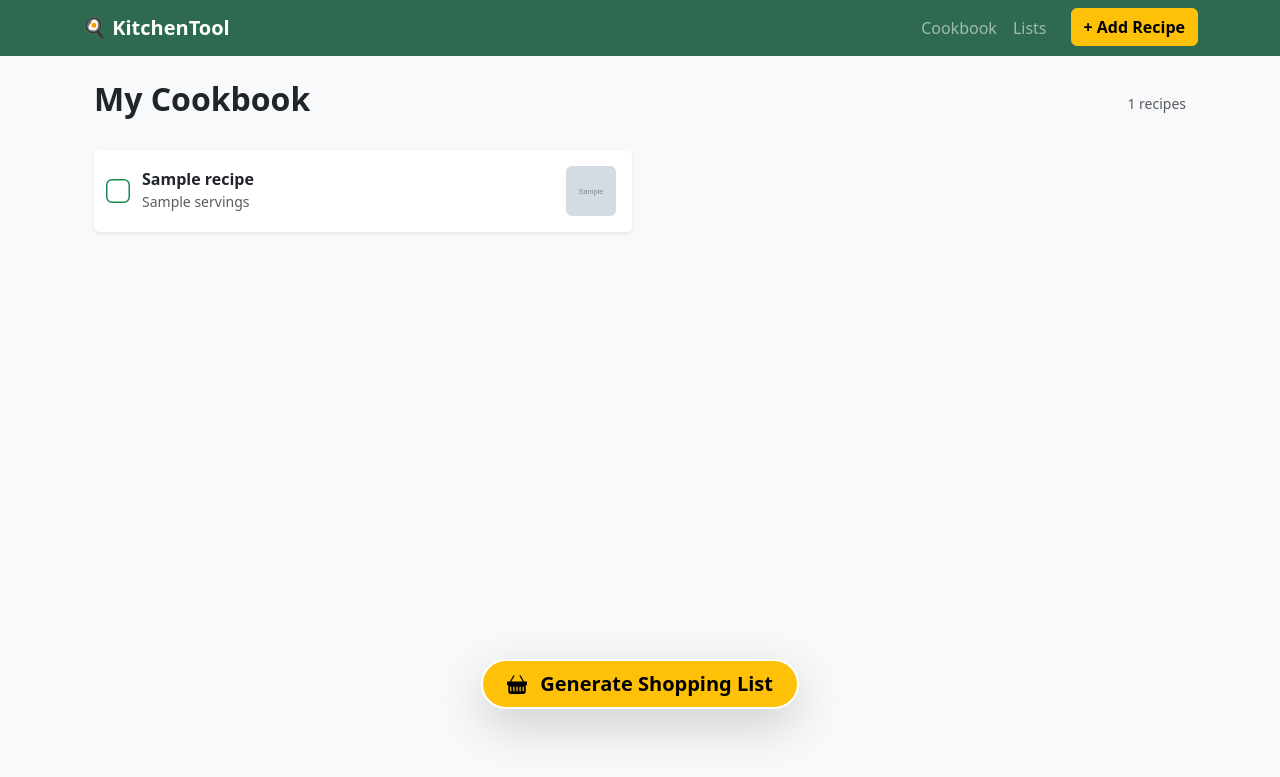
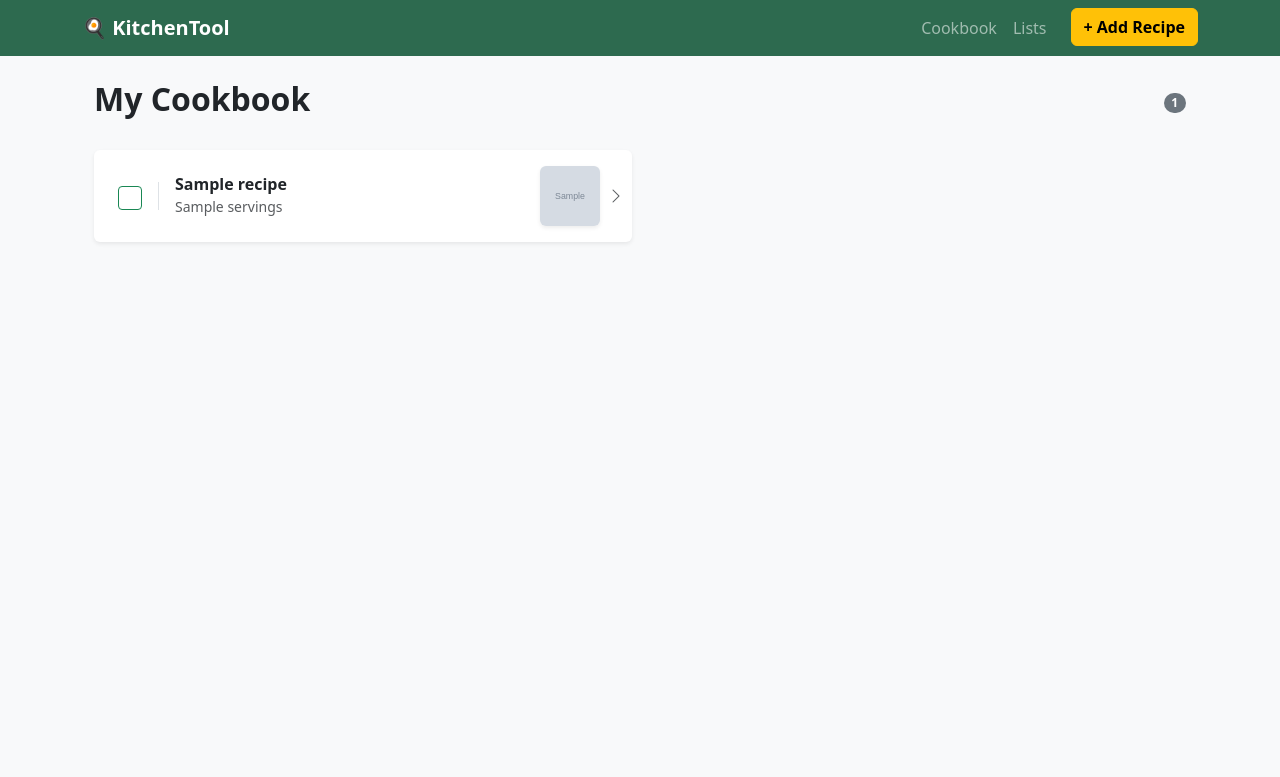
Before and after one commit to WorldStat/kitchen-tool, a Django app: page /recipes/list/ in a window 1280 px wide. Shown: the top 777 px of the page. Run offline with Django 4.2, Linux system fonts and the light colour scheme; a user stored in the database is signed in; tables that the repository leaves empty hold one stand-in row (values such as "Sample post"); grey boxes marked "Sample" are stand-in pictures.

Commit message:
fix list

```diff
--- a/recipe_project/templates/recipes/recipe_list.html
+++ b/recipe_project/templates/recipes/recipe_list.html
@@ -1,50 +1,94 @@
 {% extends 'base.html' %}
 
 {% block content %}
-<div class="container">
+<div class="container pb-5">
     <div class="d-flex justify-content-between align-items-center mb-4">
         <h2 class="fw-bold">My Cookbook</h2>
-        <span class="text-muted small">{{ recipes.count }} recipes</span>
+        <span class="badge bg-secondary rounded-pill">{{ recipes.count }}</span>
     </div>
 
     {% if not recipes %}
         <div class="text-center py-5 border rounded bg-white shadow-sm">
-            <p class="text-muted">No recipes found. Import one!</p>
-            <a href="{% url 'create_recipe' %}" class="btn btn-success">Import Recipe</a>
+            <p class="text-muted">No recipes found.</p>
+            <a href="{% url 'create_recipe' %}" class="btn btn-success">Add One</a>
         </div>
     {% else %}
-        <form method="POST" action="{% url 'generate_shopping_list' %}">
+        <form method="POST" action="{% url 'generate_shopping_list' %}" id="shopping-form">
             {% csrf_token %}
 
             <div class="row row-cols-1 row-cols-md-2 g-3">
                 {% for recipe in recipes %}
                 <div class="col">
-                    <div class="card shadow-sm border-0 h-100">
-                        <div class="card-body d-flex align-items-center">
-                            <div class="me-3">
-                                <input class="form-check-input border-success" type="checkbox" name="selected_recipes" value="{{ recipe.id }}" style="transform: scale(1.5);">
+                    <div class="card shadow-sm border-0 h-100 position-relative">
+                        <div class="card-body d-flex align-items-center p-2">
+
+                            <div class="px-3 border-end">
+                                <input class="form-check-input border-success"
+                                       type="checkbox"
+                                       name="selected_recipes"
+                                       value="{{ recipe.id }}"
+                                       style="width: 1.5rem; height: 1.5rem;">
                             </div>
 
-                            <div class="flex-grow-1">
-                                <h6 class="mb-0 fw-bold">{{ recipe.title }}</h6>
-                                <small class="text-muted">{{ recipe.servings }} servings</small>
-                            </div>
+                            <a href="{% url 'recipe_detail' recipe.id %}" class="flex-grow-1 d-flex align-items-center text-decoration-none text-dark ps-3 py-2">
+                                <div class="flex-grow-1 me-2">
+                                    <h6 class="mb-0 fw-bold">{{ recipe.title }}</h6>
+                                    <small class="text-muted">{{ recipe.servings }} servings</small>
+                                </div>
 
-                            {% if recipe.image %}
-                                <img src="{{ recipe.image.url }}" class="rounded" style="width: 50px; height: 50px; object-fit: cover;">
-                            {% endif %}
+                                {% if recipe.image %}
+                                    <img src="{{ recipe.image.url }}" class="rounded shadow-sm" style="width: 60px; height: 60px; object-fit: cover;">
+                                {% else %}
+                                    <div class="rounded bg-light d-flex align-items-center justify-content-center border" style="width: 60px; height: 60px;">
+                                        <i class="bi bi-image text-muted"></i>
+                                    </div>
+                                {% endif %}
+                                <i class="bi bi-chevron-right ms-2 text-muted"></i>
+                            </a>
+
                         </div>
                     </div>
                 </div>
                 {% endfor %}
             </div>
 
-            <div class="fixed-bottom p-3 text-center" style="bottom: 75px; pointer-events: none;">
-                <button type="submit" class="btn btn-warning btn-lg shadow-lg fw-bold px-4 rounded-pill" style="pointer-events: auto; border: 2px solid white;">
-                    <i class="bi bi-basket-fill me-2"></i> Generate Shopping List
+            <div class="fixed-bottom p-3 text-center" style="bottom: 70px; z-index: 1020;">
+                <button type="submit" id="generate-btn" class="btn btn-warning btn-lg shadow-lg fw-bold px-4 rounded-pill d-none" style="border: 2px solid white;">
+                    <i class="bi bi-cart-check-fill me-2"></i> Generate List
                 </button>
             </div>
         </form>
     {% endif %}
 </div>
+
+<script>
+    // Show/Hide generate button based on selection
+    const checkboxes = document.querySelectorAll('input[name="selected_recipes"]');
+    const generateBtn = document.getElementById('generate-btn');
+
+    checkboxes.forEach(cb => {
+        cb.addEventListener('change', () => {
+            const anyChecked = Array.from(checkboxes).some(c => c.checked);
+            if (anyChecked) {
+                generateBtn.classList.remove('d-none');
+            } else {
+                generateBtn.classList.add('d-none');
+            }
+        });
+    });
+</script>
+
+<style>
+    /* Prevents the card items from being hidden by the floating buttons */
+    body { padding-bottom: 150px !important; }
+
+    /* Makes the checkbox area specifically for selection */
+    .form-check-input { cursor: pointer; }
+
+    /* Visual feedback for clicking the recipe part */
+    a.flex-grow-1:active {
+        background-color: rgba(0,0,0,0.05);
+        border-radius: 8px;
+    }
+</style>
 {% endblock %}
```
